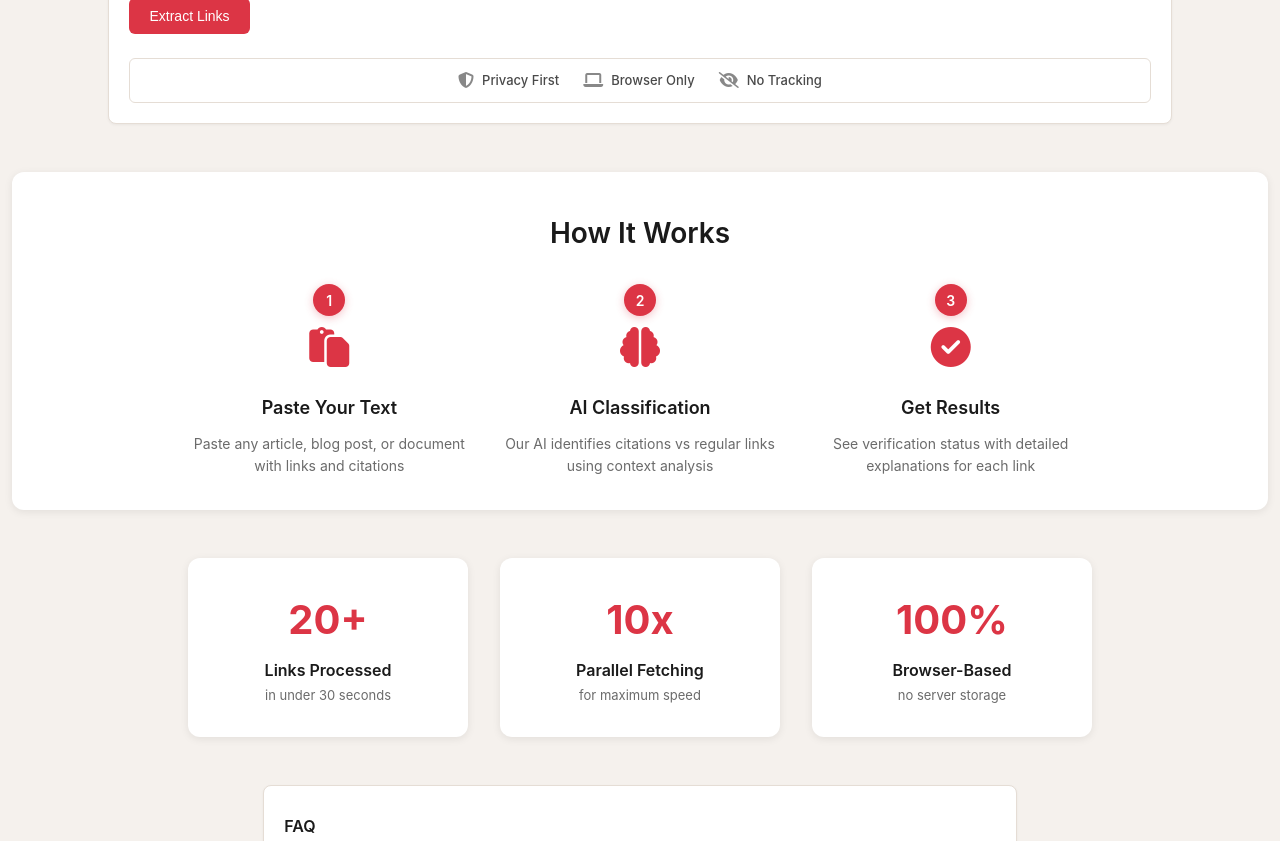
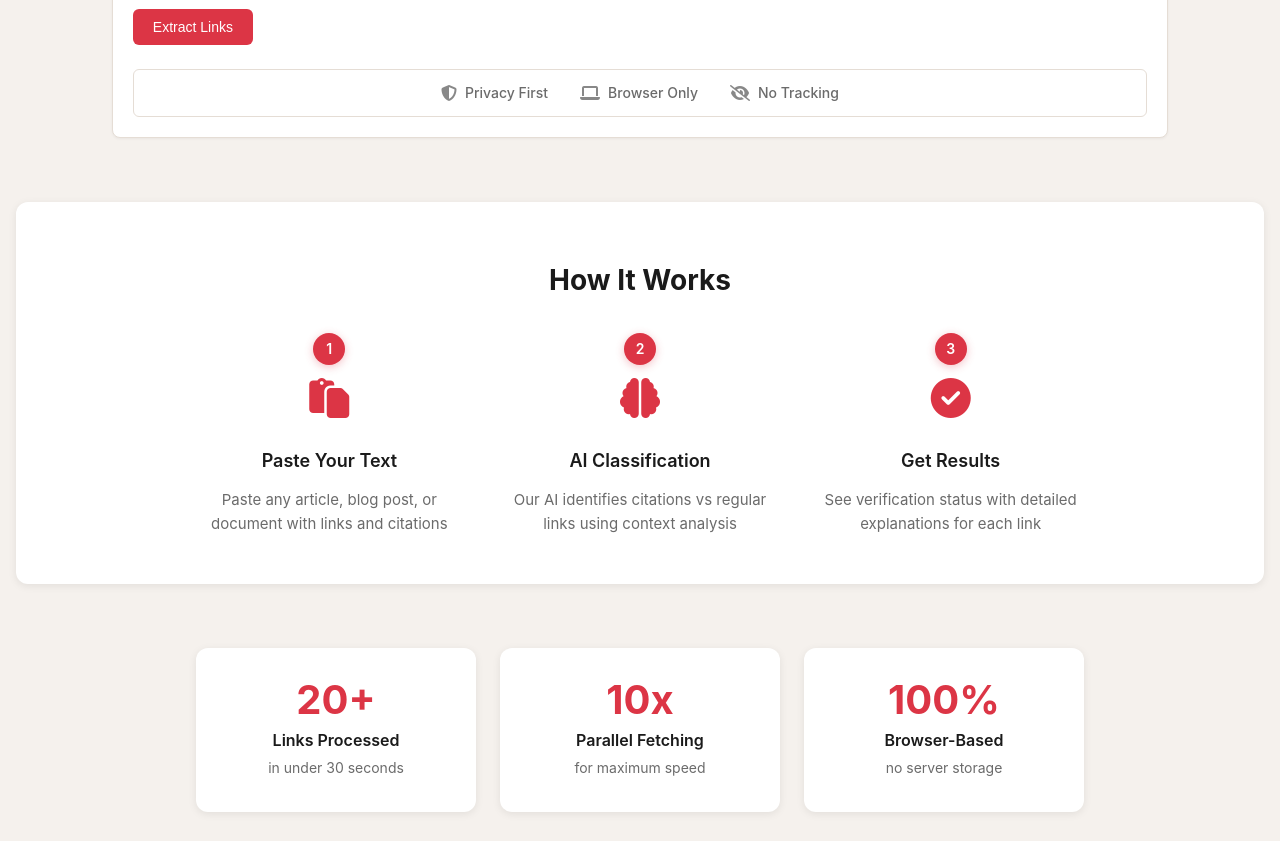
Before and after one commit to ninadpathak/FactChecker, a plain HTML site: page index.html in a window 1280 px wide. Shown: the part 521-1362 px from the top of the page. Drawn offline with nearby package versions, Linux system fonts and the light colour scheme.

Commit message:
Design: standardize spacing, sizing, and visual hierarchy
Created cohesive design system:

Design Tokens (CSS Variables):
- Consistent spacing unit (1rem base)
- Standard border radius (12px)
- Section spacing (4rem)
- Color palette as variables
- Typography scale

Standardized Sections:
- Hero: Consistent padding and margins
- Trust indicators: Using spacing variables
- How It Works: Matching card style
- Stats: Consistent sizing and spacing
- All sections now use same design language

Typography:
- Consistent font sizes across sections
- Standardized line heights
- Unified font weights

Visual Consistency:
- All cards use same border-radius (12px)
- Consistent shadows across components
- Matching gaps and padding throughout
- Color palette applied via variables

This makes the entire page feel like one cohesive website.

🤖 Generated with [Claude Code](https://claude.com/claude-code)

Co-Authored-By: Claude <noreply@anthropic.com>

```diff
--- a/css/styles.css
+++ b/css/styles.css
@@ -5,13 +5,25 @@
     box-sizing: border-box;
 }
 
+:root {
+    --primary-color: #dc3545;
+    --text-color: #1a1a1a;
+    --text-muted: #6b6b6b;
+    --bg-color: #f5f1ed;
+    --card-bg: #ffffff;
+    --border-color: #e5ddd5;
+    --spacing-unit: 1rem;
+    --border-radius: 12px;
+    --section-spacing: 4rem;
+}
+
 body {
     font-family: -apple-system, BlinkMacSystemFont, 'Segoe UI', 'Roboto', 'Oxygen', 'Ubuntu', 'Helvetica Neue', Arial, sans-serif;
-    line-height: 1.5;
-    color: #1a1a1a;
-    background: #f5f1ed;
-    padding: 12px;
-    font-size: 14px;
+    line-height: 1.6;
+    color: var(--text-color);
+    background: var(--bg-color);
+    padding: 1rem;
+    font-size: 0.9375rem;
 }
 
 /* API Dropdown */
@@ -626,43 +638,44 @@ table td a:hover {
 .trust-indicators {
     display: flex;
     justify-content: center;
-    gap: 1.5rem;
-    margin-top: 1.5rem;
-    padding: 0.75rem 1rem;
-    border-radius: 6px;
-    border: 1px solid #e5ddd5;
+    gap: calc(var(--spacing-unit) * 2);
+    margin-top: calc(var(--spacing-unit) * 1.5);
+    padding: calc(var(--spacing-unit) * 0.75) var(--spacing-unit);
+    border-radius: calc(var(--border-radius) * 0.5);
+    border: 1px solid var(--border-color);
     background: rgba(255, 255, 255, 0.5);
 }
 
 .trust-item {
     display: flex;
     align-items: center;
-    gap: 0.5rem;
-    color: #4a4a4a;
-    font-size: 0.8125rem;
+    gap: calc(var(--spacing-unit) * 0.5);
+    color: var(--text-muted);
+    font-size: 0.875rem;
     font-weight: 500;
 }
 
 .trust-item i {
     font-size: 1rem;
-    color: #6b6b6b;
+    color: var(--text-muted);
     opacity: 0.8;
 }
 
 /* How It Works Section */
 .how-it-works {
-    margin: 3rem 0;
-    padding: 2rem;
-    background: white;
-    border-radius: 12px;
+    margin: var(--section-spacing) 0;
+    padding: calc(var(--spacing-unit) * 3);
+    background: var(--card-bg);
+    border-radius: var(--border-radius);
     box-shadow: 0 2px 8px rgba(0, 0, 0, 0.08);
 }
 
 .how-it-works h2 {
     text-align: center;
     font-size: 1.75rem;
-    margin-bottom: 2.5rem;
-    color: #1a1a1a;
+    margin-bottom: calc(var(--spacing-unit) * 2.5);
+    color: var(--text-color);
+    font-weight: 700;
 }
 
 .steps {
@@ -699,20 +712,20 @@ table td a:hover {
 
 .step-icon {
     font-size: 2.5rem;
-    color: #dc3545;
-    margin: 1.5rem 0 1rem 0;
+    color: var(--primary-color);
+    margin: calc(var(--spacing-unit) * 1.5) 0 var(--spacing-unit) 0;
 }
 
 .step h3 {
     font-size: 1.125rem;
-    color: #1a1a1a;
-    margin-bottom: 0.75rem;
+    color: var(--text-color);
+    margin-bottom: calc(var(--spacing-unit) * 0.75);
     font-weight: 600;
 }
 
 .step p {
-    color: #6b6b6b;
-    font-size: 0.875rem;
+    color: var(--text-muted);
+    font-size: 0.9375rem;
     line-height: 1.6;
 }
 
@@ -720,15 +733,15 @@ table td a:hover {
 .stats-section {
     display: flex;
     justify-content: center;
-    gap: 2rem;
-    margin: 3rem 0;
+    gap: calc(var(--spacing-unit) * 1.5);
+    margin: var(--section-spacing) 0;
     flex-wrap: wrap;
 }
 
 .stat-card {
-    background: white;
-    padding: 2rem 1.5rem;
-    border-radius: 12px;
+    background: var(--card-bg);
+    padding: calc(var(--spacing-unit) * 2) calc(var(--spacing-unit) * 1.5);
+    border-radius: var(--border-radius);
     box-shadow: 0 2px 8px rgba(0, 0, 0, 0.08);
     text-align: center;
     flex: 1;
@@ -745,18 +758,19 @@ table td a:hover {
 .stat-number {
     font-size: 2.5rem;
     font-weight: 700;
-    color: #dc3545;
-    margin-bottom: 0.5rem;
+    color: var(--primary-color);
+    margin-bottom: calc(var(--spacing-unit) * 0.5);
+    line-height: 1;
 }
 
 .stat-label {
     font-size: 1rem;
-    color: #1a1a1a;
+    color: var(--text-color);
     font-weight: 600;
-    margin-bottom: 0.25rem;
+    margin-bottom: calc(var(--spacing-unit) * 0.25);
 }
 
 .stat-description {
-    font-size: 0.8125rem;
-    color: #6b6b6b;
+    font-size: 0.875rem;
+    color: var(--text-muted);
 }
```
